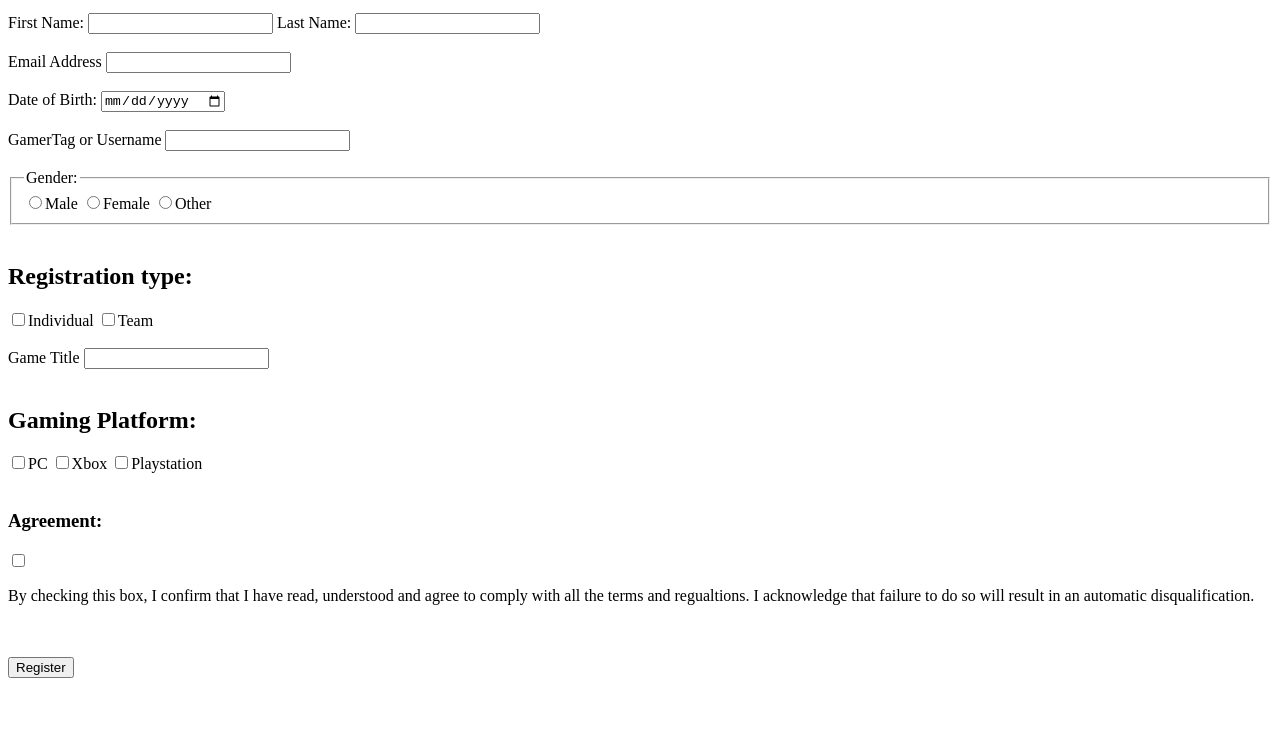
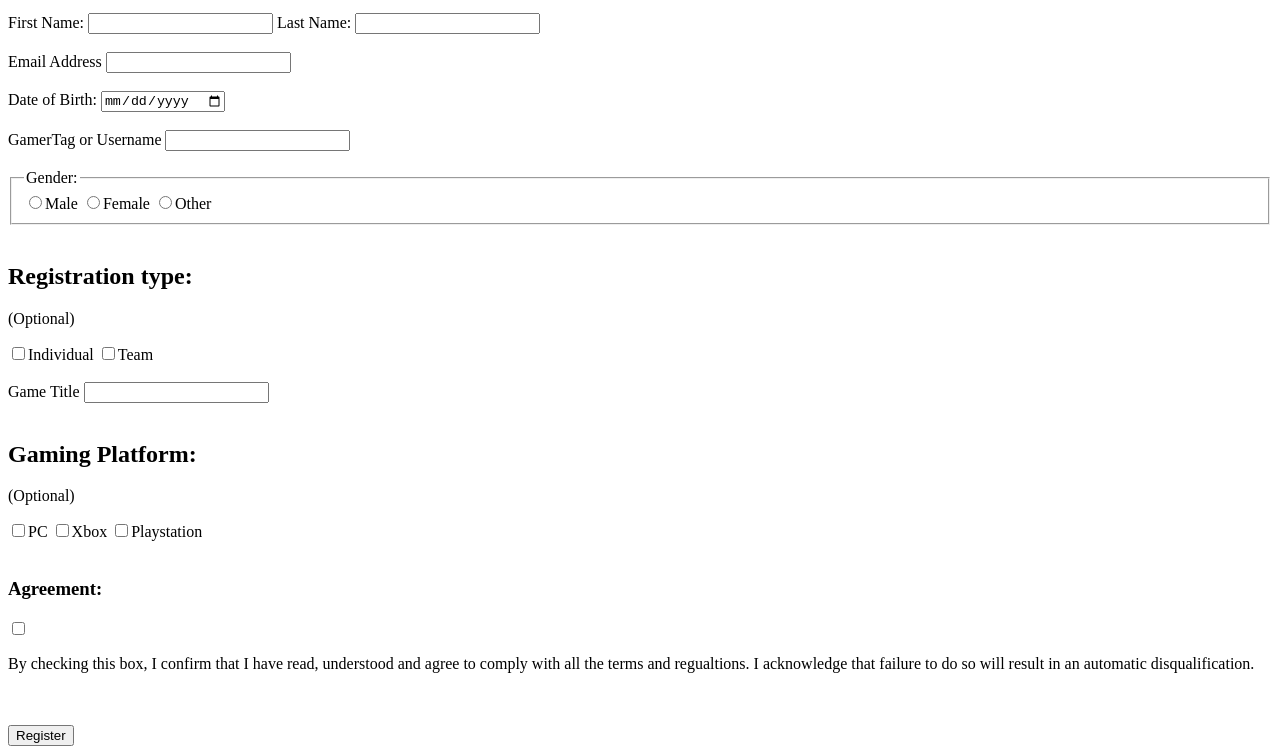
Before and after one commit to moteenraza07/accessible-registration, a plain HTML site: page index.html in a window 1280 px wide. Shown: the part 101-855 px from the top of the page. Before the commit the page ends 800 px from the top, so only its background shows below. Drawn offline with Linux system fonts and the light colour scheme.

Commit message:
Add files via upload

```diff
--- a/index.html
+++ b/index.html
@@ -35,6 +35,7 @@
         </fieldset>
         <br>
         <h2>Registration type:</h2>
+        <p>(Optional)</p>
         <label><input type="checkbox" name="registrationType">Individual</label>
         <label><input type="checkbox" name="registrationType">Team</label>
         <br>
@@ -44,9 +45,10 @@
         <br>
         <br>
         <h2>Gaming Platform:</h2>
-        <label><input type="checkbox" name="platform" required>PC</label>
-        <label><input type="checkbox" name="platform" required>Xbox</label>
-        <label><input type="checkbox" name="platform" required>Playstation</label>
+        <p>(Optional)</p>
+        <label><input type="checkbox" name="platform">PC</label>
+        <label><input type="checkbox" name="platform">Xbox</label>
+        <label><input type="checkbox" name="platform">Playstation</label>
         <br>
         <br>
         <h3>Agreement:</h3>
```
